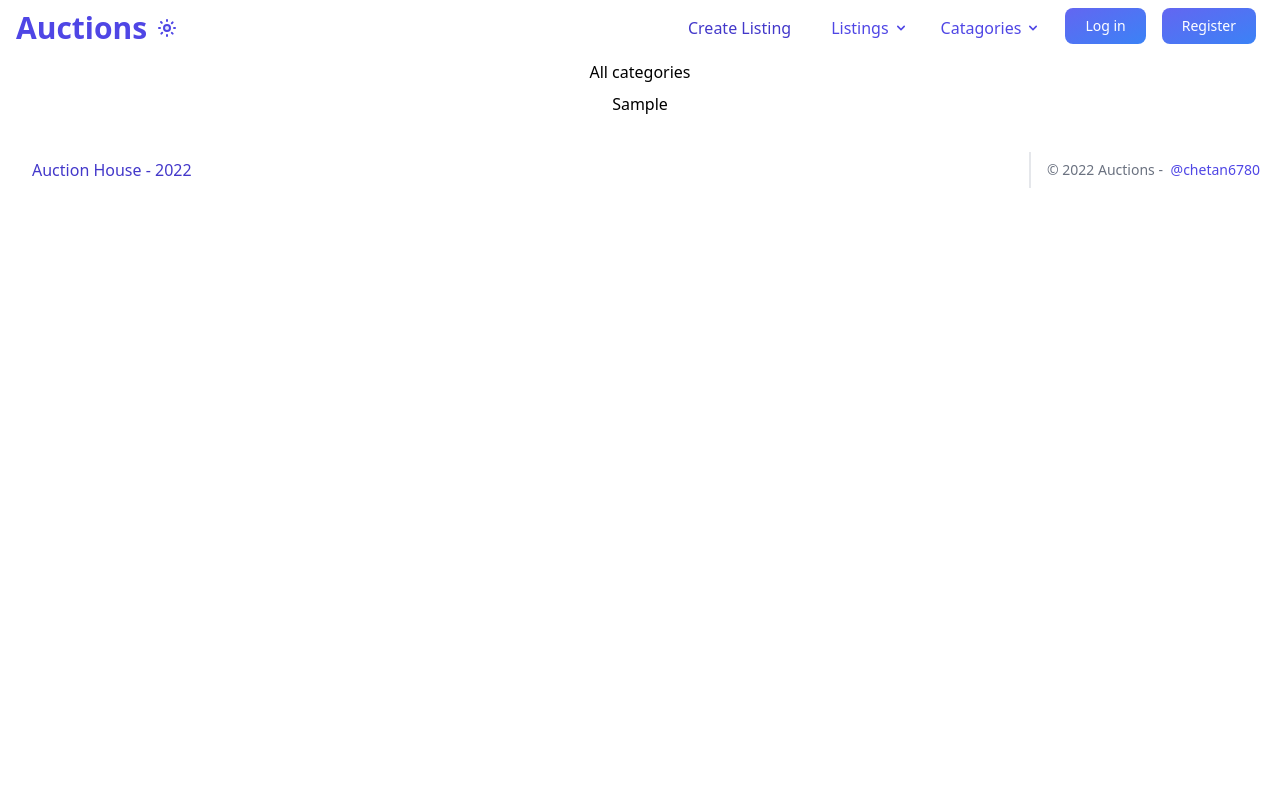
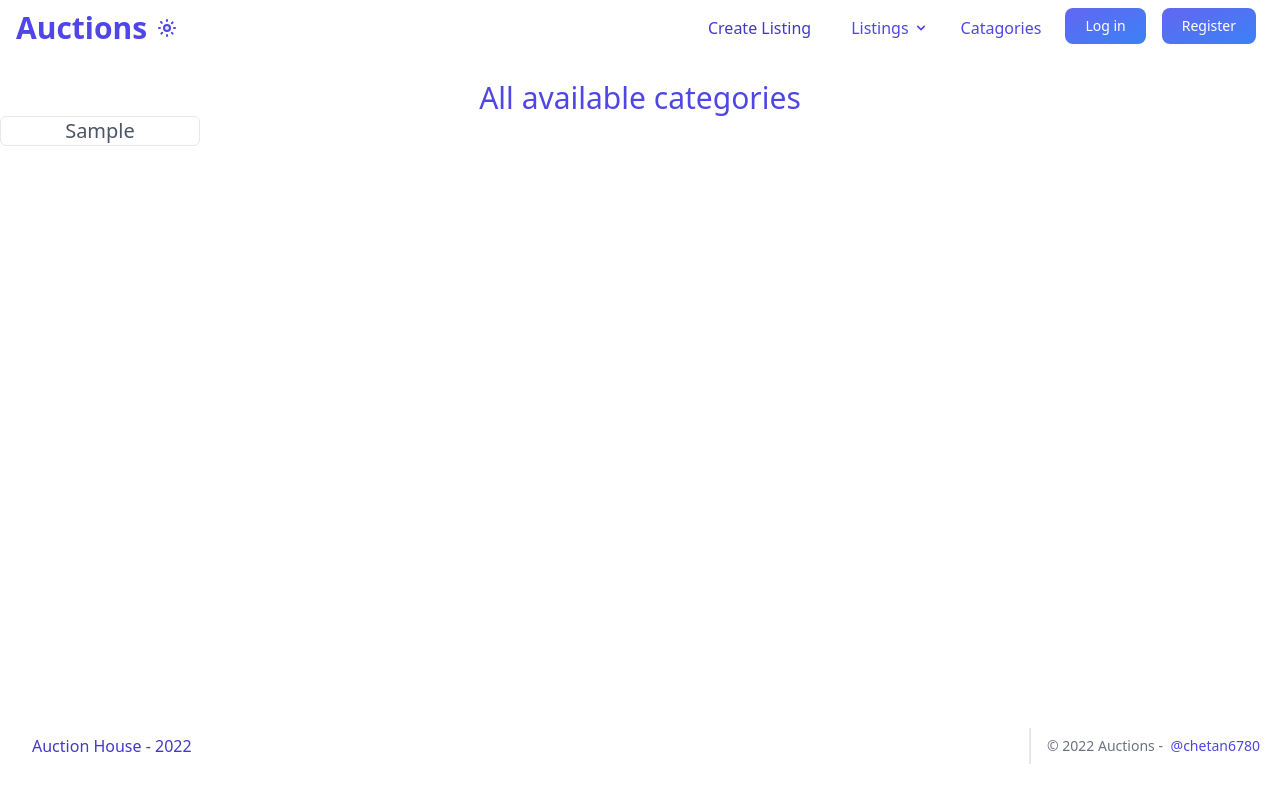
Before and after one commit to chetan6780/Auction-house, a Django app: page /category_page in a window 1280 px wide. Run offline with Django 4.2, Linux system fonts and the light colour scheme; tables that the repository leaves empty hold one stand-in row (values such as "Sample post"); style sheets or scripts are compiled from the project's sources; some libraries are stand-ins or nearby versions.

Commit message:
🎨 redesign category page

```diff
--- a/house/templates/house/category.html
+++ b/house/templates/house/category.html
@@ -1,19 +1,22 @@
-{% extends "house/layout.html" %}
-
-{% block body %}
-<div class="cntnr pb-3">
-    <div class="text-center py-1">
-        <h3>All categories</h3>
+{% extends "house/layout.html" %} {% block body %}
+<div style="min-height: 77vh;">
+    <div class="text-center text-indigo-600 text-3xl mt-6 mb-10">
+        All available categories
     </div>
 
-
-    {% for cat in category%}
-    <form action="{% url 'display_category' %}" method="post">
-        {% csrf_token %}
-        <div class="text-center py-1">
-            <input name="category" class="btn" type="submit" value="{{ cat }}" style="width:200px">
-        </div>
-    </form>
-    {% endfor %}
+    <div class="grid grid-cols-4 gap-4 w-3/4 m-auto text-gray-600">
+        {% for cat in category %}
+        <form action="{% url 'display_category' %}" method="post">
+                {% csrf_token %}
+                    <input
+                        name="category"
+                        type="submit"
+                        value="{{ cat }}"
+                        style="width: 200px"
+                        class="text-center bg-white py-6 px-11 border border-gray-300 hover:border-indigo-400 hover:bg-indigo-500 rounded-md text-xl hover:text-white"
+                    />
+        </form>
+        {% endfor %}
+    </div>
 </div>
 {% endblock %}
--- a/house/templates/house/layout.html
+++ b/house/templates/house/layout.html
@@ -85,38 +85,10 @@
                         </div>
                     </li>
                     <li class="md:p-4 py-2">
-                        <a href="#" id="dropdownNavbarLink2"
+                        <a href="{% url 'category_page' %}" id="dropdownNavbarLink2"
                             data-dropdown-toggle="dropdownNavbar2"
                             class="flex justify-between items-center py-2 pl-2 pr-4  w-full font-small text-indigo-600 hover:bg-indigo-50 rounded-md md:hover:bg-transparent md:border-0  md:hover:text-blue-700 md:p-0 md:w-auto dark:text-white dark:hover:text-white dark:focus:text-white dark:border-indigo-700 dark:hover:bg-gray-600 md:dark:hover:bg-transparent hover:text-blue-600 ">Catagories
-                            <svg class="ml-1 w-4 h-4" fill="currentColor" viewBox="0 0 20 20"
-                                xmlns="http://www.w3.org/2000/svg">
-                                <path fill-rule="evenodd"
-                                    d="M5.293 7.293a1 1 0 011.414 0L10 10.586l3.293-3.293a1 1 0 111.414 1.414l-4 4a1 1 0 01-1.414 0l-4-4a1 1 0 010-1.414z"
-                                    clip-rule="evenodd"></path>
-                            </svg></a>
-                        <!-- Dropdown menu -->
-                        <div id="dropdownNavbar2"
-                            class="hidden z-10 w-44 text-base list-none bg-gradient-to-br from-indigo-500 to-blue-500 text-white rounded divide-y divide-gray-100 shadow dark:bg-gray-700 dark:divide-gray-600">
-                            <ul class="" aria-labelledby="dropdownLargeButton">
-                                <li>
-                                    <a href="#"
-                                        class="capitalize text-sm font-bold p-2 px-4 block  dark:text-white">Paintings</a>
-                                </li>
-                                <li>
-                                    <a href="#"
-                                        class="capitalize text-sm font-bold p-2 px-4 block  dark:text-white">Sport
-                                        Accessories</a>
-                                </li>
-                                <li>
-                                    <a href="#"
-                                        class="capitalize text-sm font-bold p-2 px-4 block  dark:text-white">Electronics</a>
-                                </li>
-                                <li>
-                                    <a href="#"
-                                        class="capitalize text-sm font-bold p-2 px-4 block  dark:text-white">Photographs</a>
-                                </li>
-                            </ul>
-                        </div>
+                        </a>
                     </li>
 
                     {% if user.is_authenticated %}
--- a/house/views.py
+++ b/house/views.py
@@ -95,6 +95,7 @@ def display_category(request):
 
 def category_page(request):
     category = Listing.objects.all()
+    category = category.values_list('category', flat=True).distinct()
     return render(request, "house/category.html", {"category": category, })
 
 
```
Also changed, not shown: house/templates/house/index.html (+3 -38 lines), house/templates/house/listing_page.html (+11 -3 lines), house/templates/house/login.html (+0 -17 lines).
